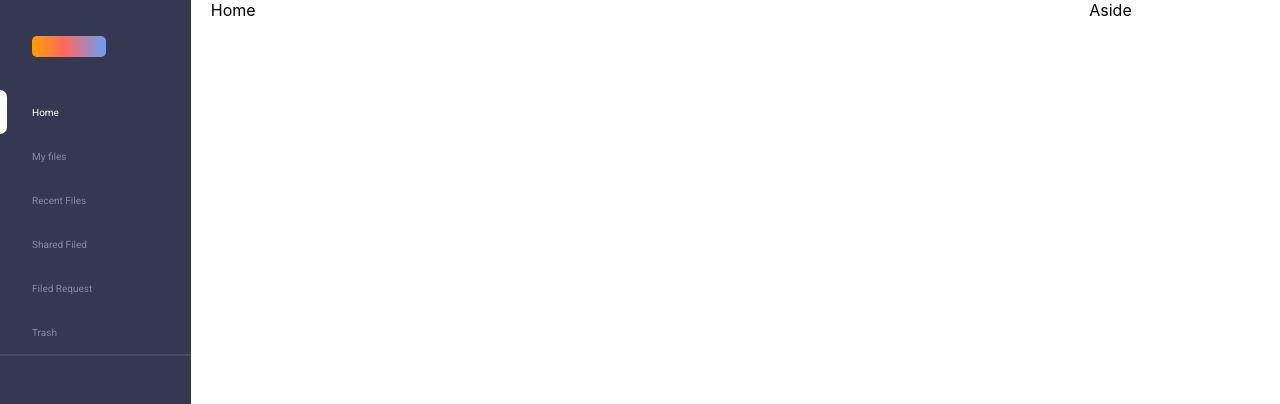
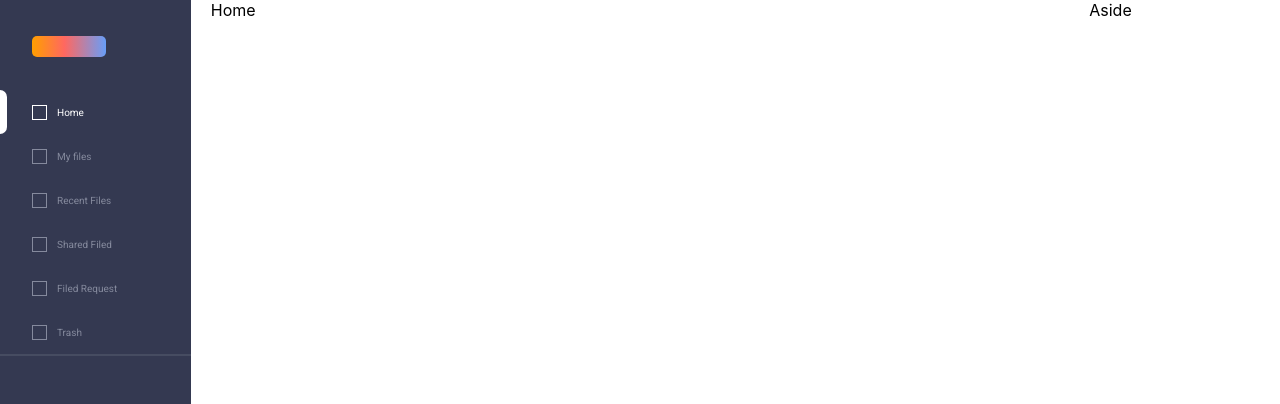
Before and after one commit to gerardotamo/Nerdery-Layout-Challenge, a React (Create React App) app: page / in a window 1280 px wide. Shown: the top 404 px of the page. Built offline with nearby package versions, Linux system fonts and the light colour scheme.

Commit message:
feat: refactor list for first options and second options

```diff
--- a/src/components/list/List.tsx
+++ b/src/components/list/List.tsx
@@ -4,20 +4,27 @@ import * as style from './styled'
 
 interface Props {
     options: string[],
-    position: number
+    position?: number,
 }
 
 
 
 const List = ({ options, position }: Props) => {
+
     return (
         <style.List>
             {
                 options.map((item, index) => {
+                    const color = position === index ? BaseColor.whiteColor : BaseColor.inactiveGrayColor
+
                     return (
                         <style.Item>
-                            <style.SelectRectangule color={position === index ? BaseColor.whiteColor : 'transparent'}/>
-                            <Text color={position === index ? BaseColor.whiteColor: BaseColor.inactiveGrayColor} size={10}>
+                            {
+                                !position &&
+                                <style.SelectRectangule color={position === index ? BaseColor.whiteColor : 'transparent'} />
+                            }
+                            <style.UlRectangule color={!position ? color : 'white'} />
+                            <Text color={!position ? color : BaseColor.secondaryGrayColor } size={10}>
                                 {item}
                             </Text>
                         </style.Item>
--- a/src/components/list/styled.tsx
+++ b/src/components/list/styled.tsx
@@ -14,7 +14,7 @@ export const Item = styled.ul`
     margin: 0px;
 `;
 
-export const SelectRectangule = styled('div')<{ color: string }>`
+export const SelectRectangule = styled('div') <{ color: string }>`
     background-color: ${props => props.color};
     width: 7px;
     height: 44px;
@@ -22,3 +22,11 @@ export const SelectRectangule = styled('div')<{ color: string }>`
     border-bottom-right-radius: 7px;
     margin-right: 25px;
 `;
+
+export const UlRectangule = styled('div') <{ color: string }>`
+    box-sizing: border-box;
+    width: 15px;
+    height: 15px;
+    border: 1px solid ${props => props.color};
+    margin-right: 10px;
+`;
```
Also changed, not shown: src/components/sidebar/SideBar.tsx (line endings or trailing spaces).
